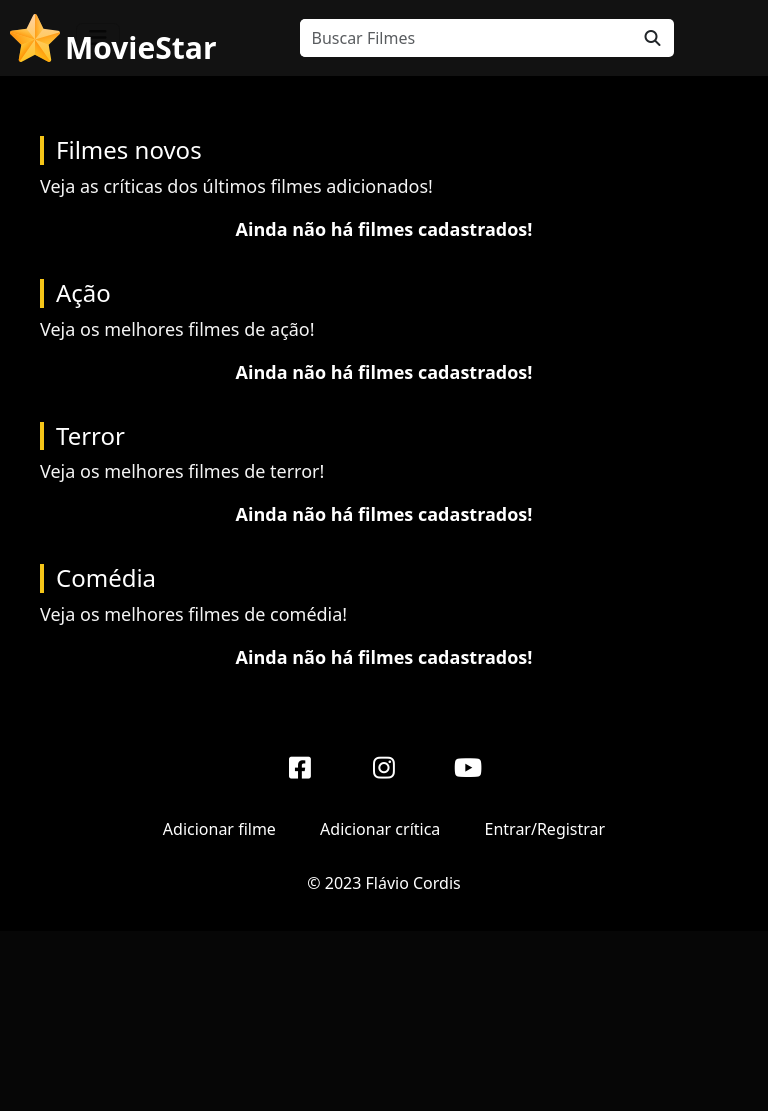
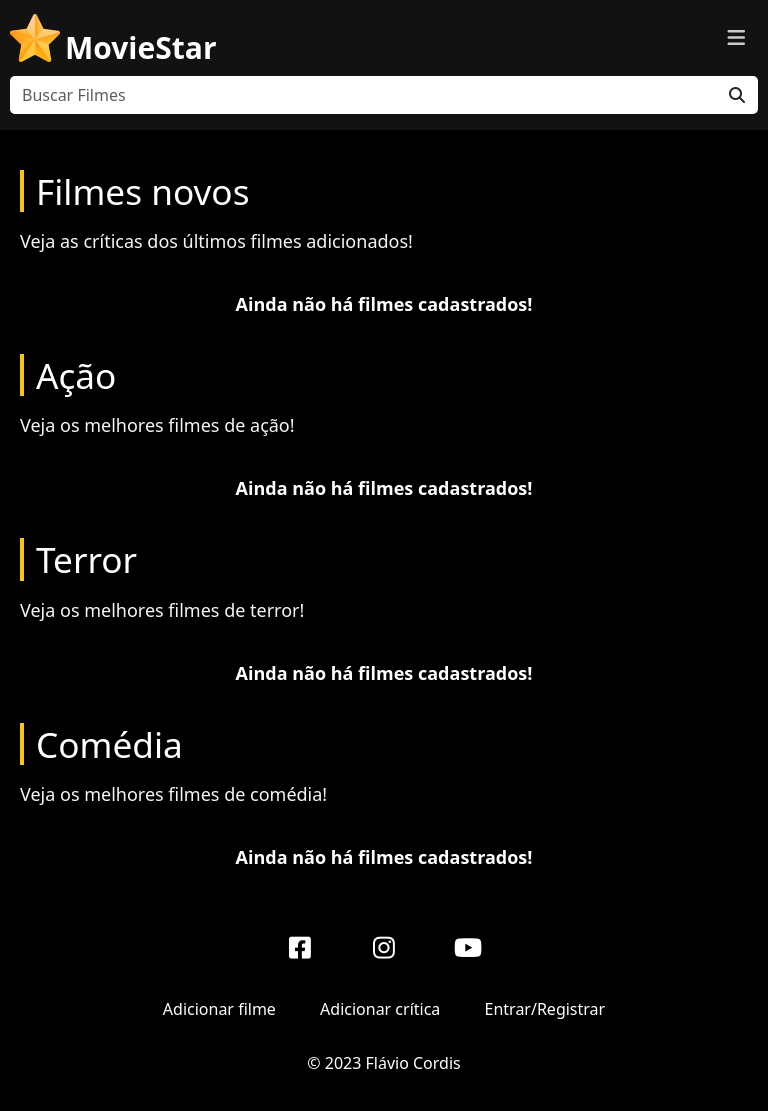
Before and after one commit to FLCordis/projeto_moviestar, a PHP site: page / in a window 768 px wide. Before the commit the page ends 889 px from the top, so only its background shows below. Run offline with PHP 8.4, Linux system fonts and the light colour scheme; data that the repository does not hold is empty.

Commit message:
FIX: Designs responsivos

```diff
--- a/css/style.css
+++ b/css/style.css
@@ -622,3 +622,199 @@
         color: #CCC;
     }
 }
+
+/* 451px - 768px */
+@media(min-width: 451px) and (max-width: 768px) {
+
+    #main-container {
+        padding: 20px;
+    }
+
+    /* Home */
+    #search-form {
+        width: 100%;
+        margin-left: 0;
+    }
+
+    #search-form .form-control {
+        width: 100%;
+    }
+
+    .section-title {
+        font-size: 2.2rem;
+        margin-bottom: 1rem;
+    }
+
+    .movie-container {
+        padding: 0 15px;
+    }
+
+    .movie-card {
+        width: 41%;
+    }
+
+    .movie-details {
+        display: flex;
+        flex-direction: column;
+    }
+
+    .movie-details span {
+        padding-bottom: 8px;
+    }
+
+    .pipe {
+        display: none;
+    }
+
+    .movie-container iframe {
+        max-width: 100% !important;
+    }
+
+    #reviews-container {
+        padding-left: 0;
+        padding-right: 0;
+    }
+
+    #review-form-container select,
+    #review-form-container textarea {
+        width: 100%;
+    }
+
+    .empty-list {
+        margin-top: 20px;
+    }
+
+    .msg {
+        width: 100%;
+    }
+
+    /* Movie */
+    .review {
+        padding: 0 10px;
+    }
+
+    .author-details-container {
+        padding-left: 4.5rem;
+    }
+
+    /* Dashboard */
+    #movies-dashboard {
+        padding: 0;
+    }
+
+    .actions-column {
+        width: 140px;
+    }
+
+    .edit-btn {
+        display: block;
+        margin-bottom: 5px;
+    }
+
+    /* Edit Movie */
+    .movie-image-container {
+        margin-top: 2rem;
+    }
+
+    .fas.fa-bars {
+        color: #CCC;
+    }
+}
+
+/* 768px - 1024px */
+@media(min-width: 768px) and (max-width: 1024px) {
+
+    #main-container {
+        padding: 20px;
+    }
+
+    /* Home */
+    #search-form {
+        width: 100%;
+        margin-left: 0;
+    }
+
+    #search-form .form-control {
+        width: 100%;
+    }
+
+    .section-title {
+        font-size: 2.2rem;
+        margin-bottom: 1rem;
+    }
+
+    .movie-container {
+        padding: 0 15px;
+    }
+
+    .movie-card {
+        width: 31%;
+    }
+
+    .movie-details {
+        display: flex;
+        flex-direction: column;
+    }
+
+    .movie-details span {
+        padding-bottom: 8px;
+    }
+
+    .pipe {
+        display: none;
+    }
+
+    .movie-container iframe {
+        max-width: 100% !important;
+    }
+
+    #reviews-container {
+        padding-left: 0;
+        padding-right: 0;
+    }
+
+    #review-form-container select,
+    #review-form-container textarea {
+        width: 100%;
+    }
+
+    .empty-list {
+        margin-top: 20px;
+    }
+
+    .msg {
+        width: 100%;
+    }
+
+    /* Movie */
+    .review {
+        padding: 0 10px;
+    }
+
+    .author-details-container {
+        padding-left: 4.5rem;
+    }
+
+    /* Dashboard */
+    #movies-dashboard {
+        padding: 0;
+    }
+
+    .actions-column {
+        width: 140px;
+    }
+
+    .edit-btn {
+        display: block;
+        margin-bottom: 5px;
+    }
+
+    /* Edit Movie */
+    .movie-image-container {
+        margin-top: 2rem;
+    }
+
+    .fas.fa-bars {
+        color: #CCC;
+    }
+}
```
Also changed, not shown: img/movies/cc96e6ae7de1e149bba20219e8ae37404a533e9df07deb1efba009145b729baf6f31a0fe980afa84e69596cdcf0a483997d05982d5391b4f0453e0b0.png (added).
